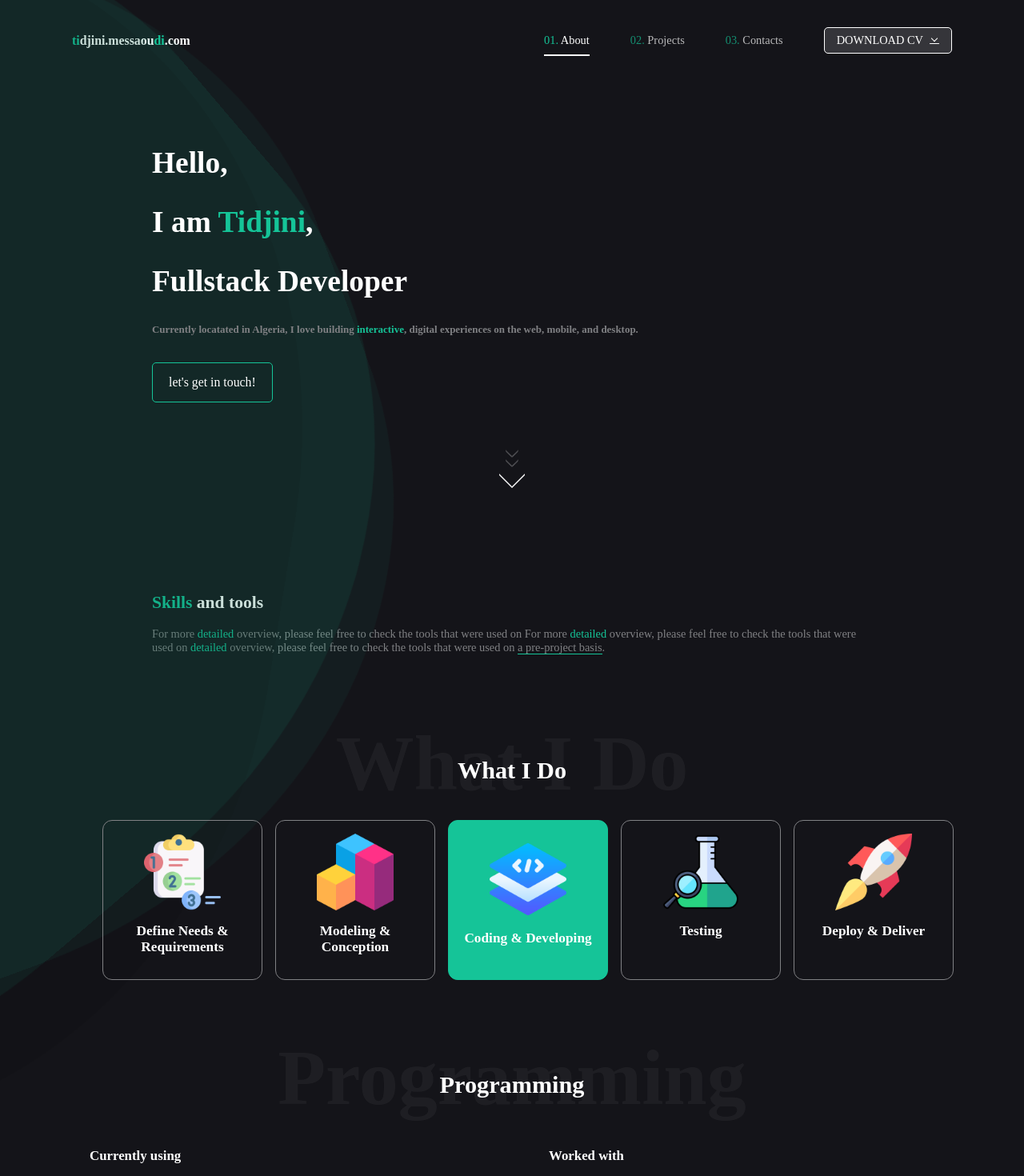
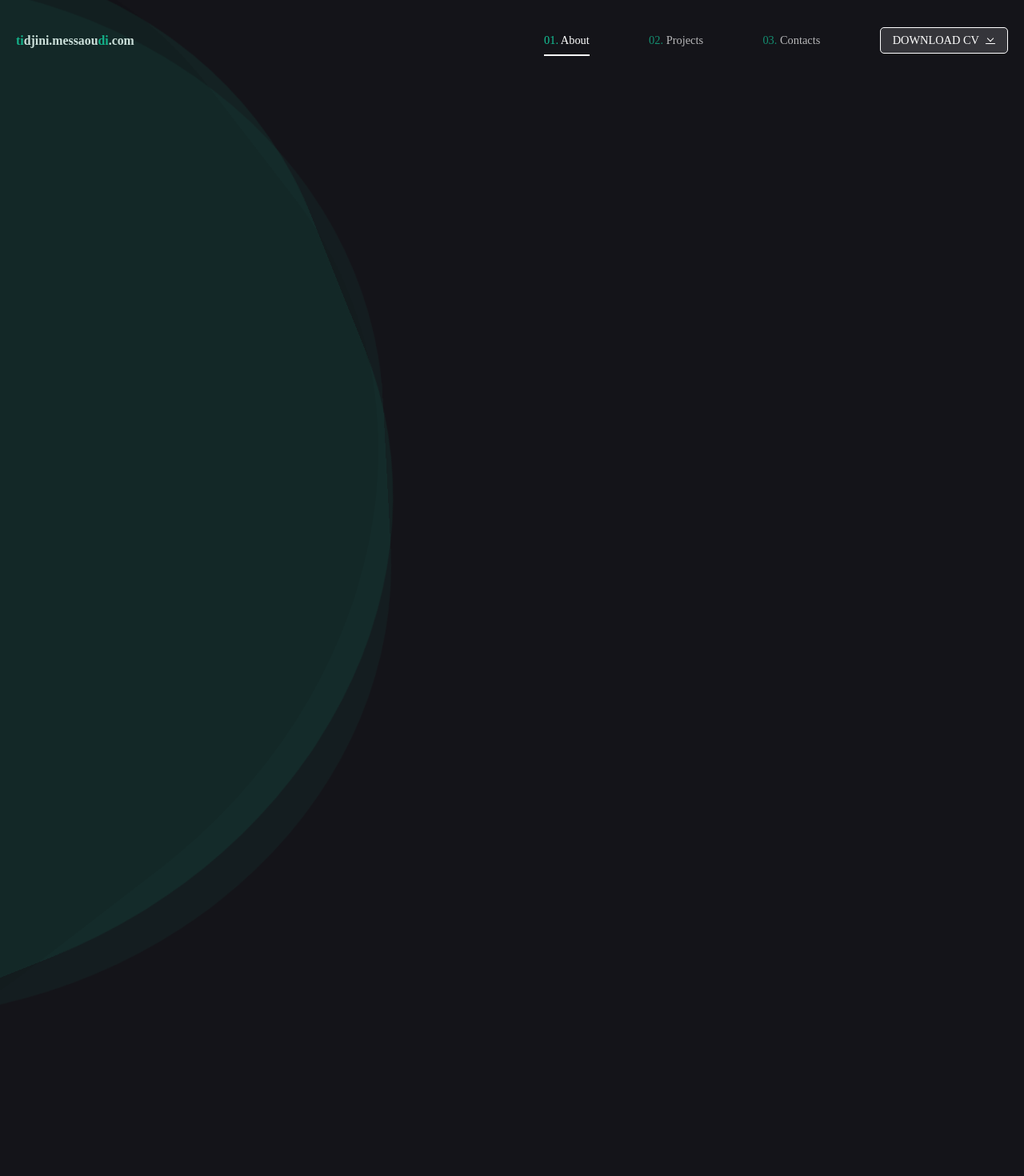
Before and after one commit to Tidjini/portfolio, a React (Create React App) app: page / in a window 1280 px wide. Shown: the top 1470 px of the page at 80% size. After the commit the page ends 800 px from the top, so only its background shows below. Built offline with nearby package versions, Linux system fonts and the light colour scheme; a web font is replaced by a local one.

Commit message:
Menu fix issues

```diff
--- a/public/styles.css
+++ b/public/styles.css
@@ -93,7 +93,6 @@ body {
 }
 
 header {
-  max-width: 1100px;
   margin: 10px auto;
 }
 
--- a/src/App.jsx
+++ b/src/App.jsx
@@ -14,10 +14,10 @@ export default function App() {
         <div className="wave -three"></div>
       </div>
       <Navbar />
-      <Main />
+      {/* <Main />
       <Skills />
       <WhatIdo />
-      <Tools />
+      <Tools /> */}
     </div>
   );
 }
--- a/src/Navbar.jsx
+++ b/src/Navbar.jsx
@@ -80,7 +80,7 @@ export default function Navbar() {
           }}
         >
           <MenuItem onClick={handleClose}>
-            <a href="#about" className="nav-item active">
+            <a href="#about" className="nav-item">
               <span className="green">01.</span> About
             </a>
           </MenuItem>
```
